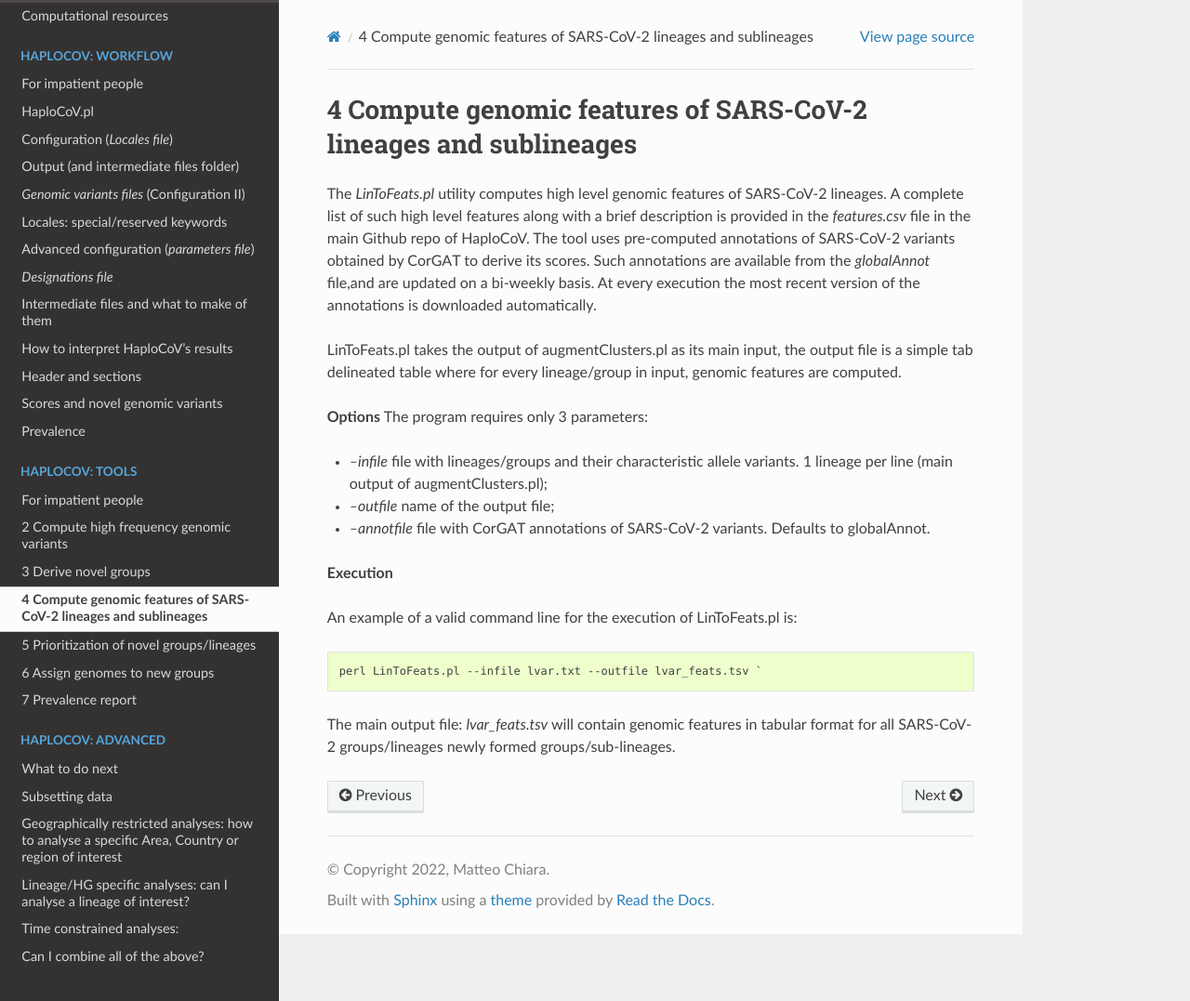
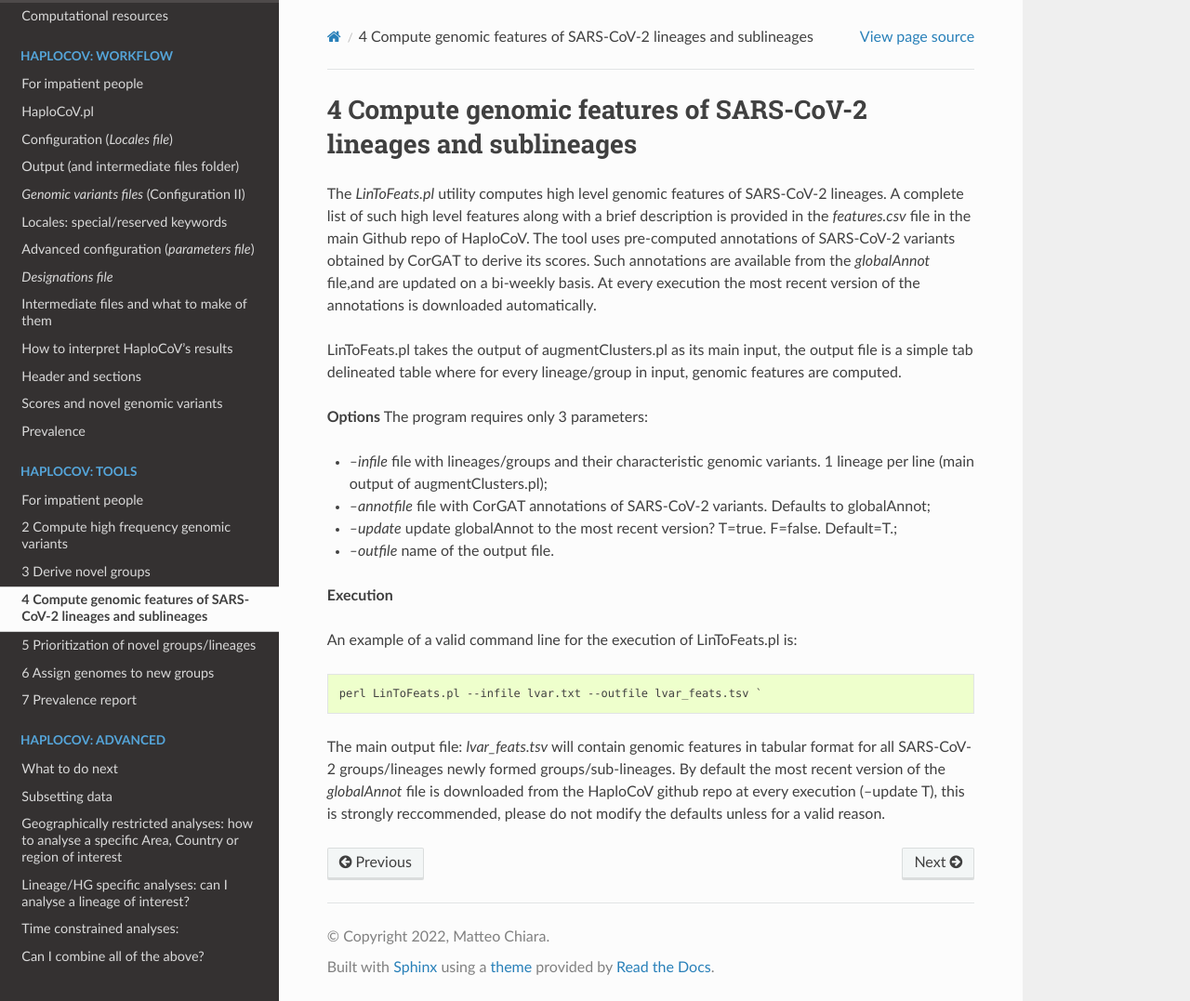
Before and after one commit to matteo14c/HaploCoV, a Sphinx documentation site: the page built from docs/source/features.rst, in a window 1280 px wide and 1077 px high. Shown: the whole window at 93% size. Built offline with Sphinx 7.4.7 and the Read the Docs theme 2.0.0, drawn with Linux system fonts in a browser that asks for light colours.

Commit message:
Update features.rst

```diff
--- a/docs/source/features.rst
+++ b/docs/source/features.rst
@@ -10,9 +10,10 @@ LinToFeats.pl takes the output of augmentClusters.pl as its main input, the outp
 **Options**
 The program requires only 3 parameters:
 
-* *--infile* file with lineages/groups and their characteristic allele variants. 1 lineage per line (main output of augmentClusters.pl);
-* *--outfile* name of the output file;
-* *--annotfile* file with CorGAT annotations of SARS-CoV-2 variants. Defaults to globalAnnot.
+* *--infile* file with lineages/groups and their characteristic genomic variants. 1 lineage per line (main output of augmentClusters.pl);
+* *--annotfile* file with CorGAT annotations of SARS-CoV-2 variants. Defaults to globalAnnot;
+* *--update*  update globalAnnot to the most recent version? T=true. F=false. Default=T.;
+* *--outfile* name of the output file.
 
 **Execution**
 
@@ -22,4 +23,4 @@ An example of a valid command line for the execution of LinToFeats.pl is:
 
  perl LinToFeats.pl --infile lvar.txt --outfile lvar_feats.tsv `
 
-The main output file: *lvar_feats.tsv* will contain genomic features in tabular format for all SARS-CoV-2 groups/lineages newly formed groups/sub-lineages.
+The main output file: *lvar_feats.tsv* will contain genomic features in tabular format for all SARS-CoV-2 groups/lineages newly formed groups/sub-lineages. By default the most recent version of the *globalAnnot* file is downloaded from the HaploCoV github repo at every execution (--update T), this is strongly reccommended, please do not modify the defaults unless for a valid reason.
```
